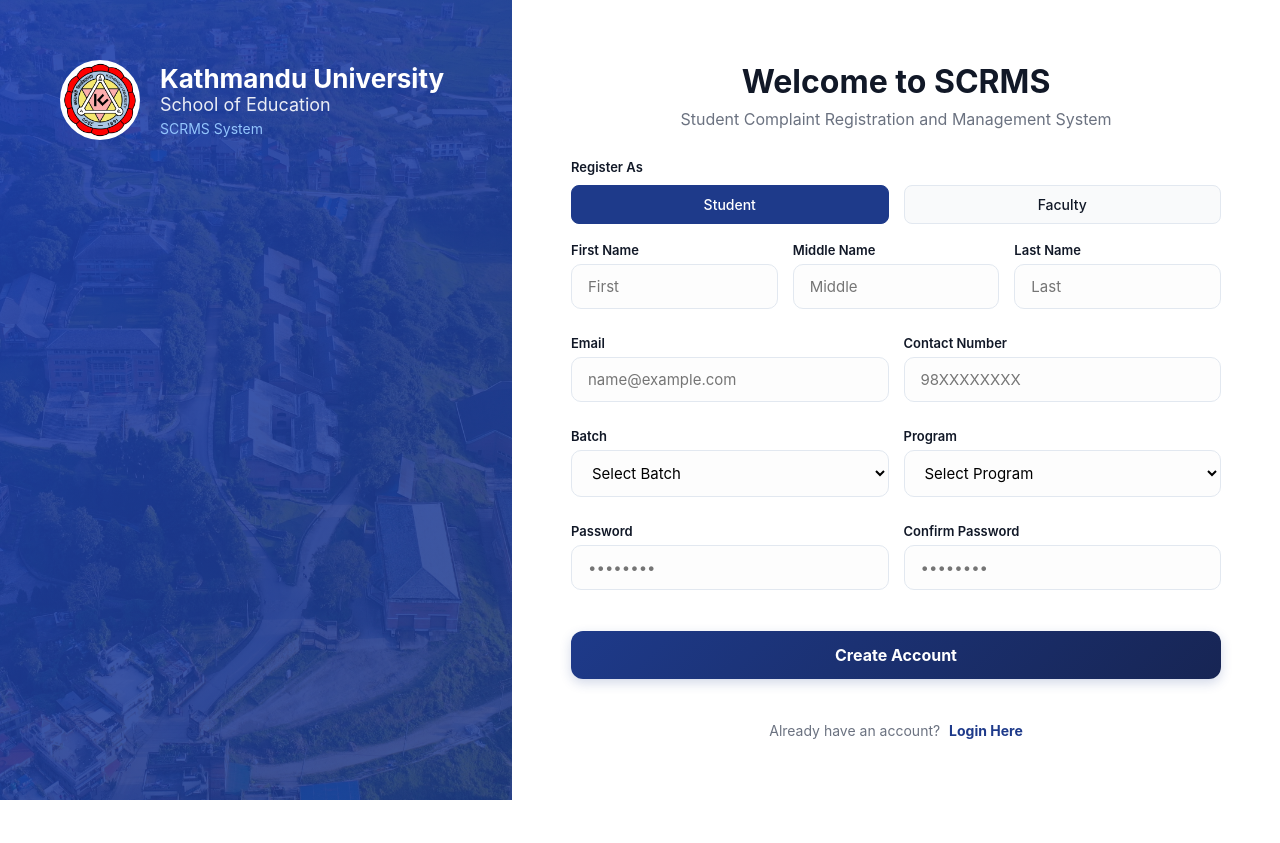
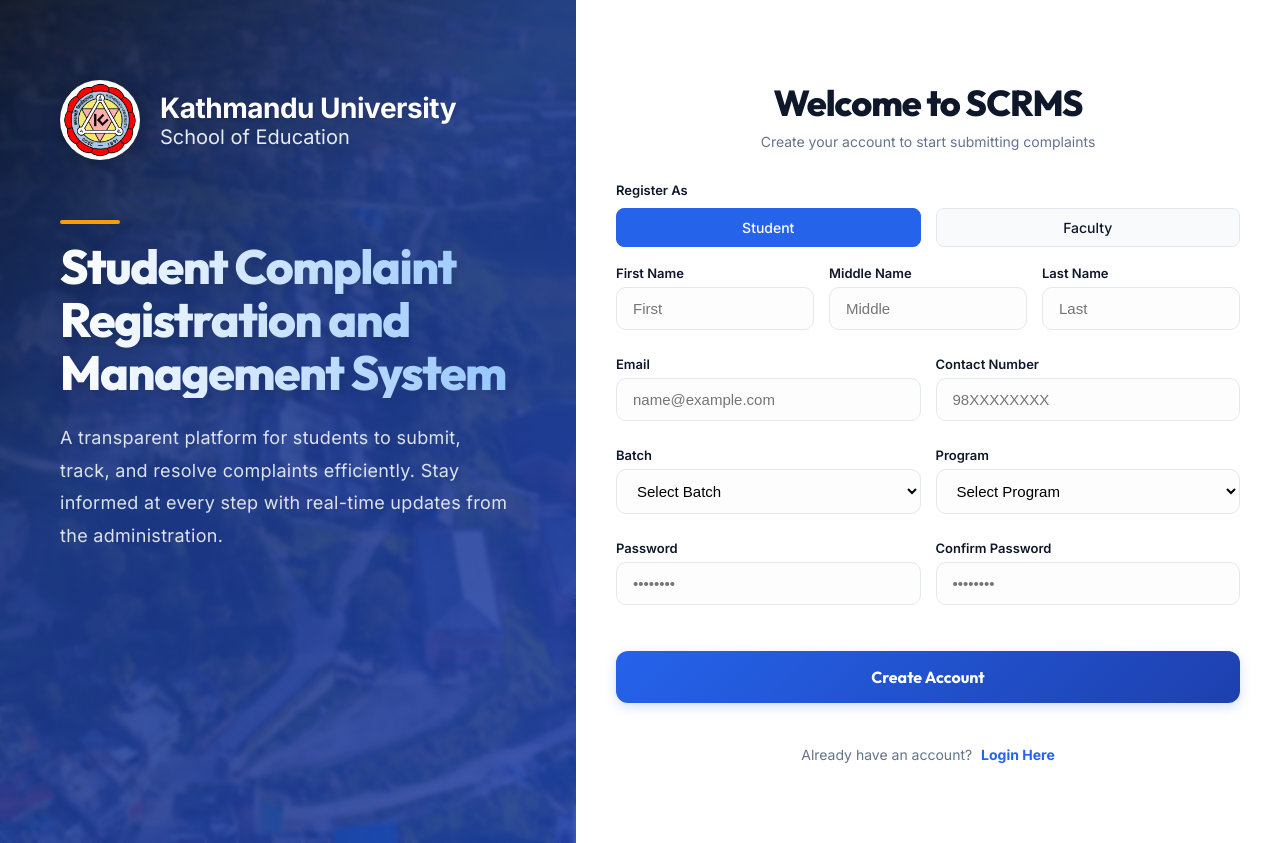
Before and after one commit to kabita-git/SCRMS, a PHP site: page /registration.php in a window 1280 px wide. Before the commit the page ends 800 px from the top, so only its background shows below. Run offline with PHP 8.4, Linux system fonts and the light colour scheme.

Commit message:
Optimize login & registration UI

```diff
--- a/Assets/Css/registration.css
+++ b/Assets/Css/registration.css
@@ -2,21 +2,29 @@
     margin: 0;
     padding: 0;
     box-sizing: border-box;
-    font-family: 'Inter', 'Segoe UI', system-ui, -apple-system, sans-serif;
 }
 
 :root {
-    --primary: #1e3a8a; /* Deep University Blue */
-    --primary-hover: #1e40af;
-    --accent: #4f46e5;
-    --text-main: #111827;
-    --text-muted: #6b7280;
+    --primary: #2563eb;
+    --primary-dark: #1e40af;
+    --primary-light: #60a5fa;
+    --accent: #f59e0b;
+    --text-main: #0f172a;
+    --text-muted: #64748b;
     --border: #e2e8f0;
+    --bg-light: #f8fafc;
+    --glass: rgba(255, 255, 255, 0.1);
+    --glass-border: rgba(255, 255, 255, 0.2);
+    --font-heading: 'Outfit', sans-serif;
+    --font-body: 'Inter', sans-serif;
 }
 
 body {
-    background: #fff;
+    background: var(--bg-light);
     min-height: 100vh;
+    font-family: var(--font-body);
+    color: var(--text-main);
+    overflow-x: hidden;
 }
 
 .split-container {
@@ -24,9 +32,9 @@ body {
     min-height: 100vh;
 }
 
-/* Reuse Left Panel Styles from login.css */
+/* Left Panel - matches login.css */
 .left-panel {
-    flex: 0 0 40%;
+    flex: 0 0 45%;
     position: relative;
     background: url('../images/KU.jpg');
     background-size: cover;
@@ -34,21 +42,29 @@ body {
     color: white;
     display: flex;
     overflow: hidden;
+    min-height: 100vh;
+    position: sticky;
+    top: 0;
 }
 
 .left-panel .overlay {
     position: absolute;
     inset: 0;
-    background: linear-gradient(135deg, rgba(30, 64, 175, 0.9) 0%, rgba(30, 58, 138, 0.85) 100%);
+    background: linear-gradient(135deg,
+        rgba(15, 23, 42, 0.95) 0%,
+        rgba(30, 58, 138, 0.9) 40%,
+        rgba(30, 64, 175, 0.85) 100%);
+    backdrop-filter: blur(2px);
 }
 
 .left-content {
     position: relative;
     z-index: 2;
-    padding: 60px;
+    padding: 80px 60px;
     display: flex;
     flex-direction: column;
-    justify-content: space-between;
+    justify-content: flex-start;
+    gap: 60px;
     width: 100%;
 }
 
@@ -62,14 +78,55 @@ body {
     width: 80px;
     height: 80px;
     border-radius: 50%;
-    border: 3px solid white;
+    border: 3px solid rgba(255, 255, 255, 0.9);
     object-fit: cover;
     background: white;
+    box-shadow: 0 4px 20px rgba(0, 0, 0, 0.2);
 }
 
-.brand-text h2 { font-size: 26px; font-weight: 700; }
-.brand-text h3 { font-size: 18px; font-weight: 400; opacity: 0.9; }
-.brand-text p { font-size: 14px; margin-top: 5px; color: #93c5fd; }
+.brand-text h2 { font-size: 28px; font-weight: 700; letter-spacing: -0.5px; text-shadow: 0 1px 3px rgba(0, 0, 0, 0.15); }
+.brand-text h3 { font-size: 20px; font-weight: 400; opacity: 0.9; }
+.brand-text p { font-size: 16px; margin-top: 5px; font-weight: 500; color: #93c5fd; }
+
+.system-info {
+    padding-top: 20px;
+    position: relative;
+}
+
+.system-info::before {
+    content: '';
+    position: absolute;
+    top: 0;
+    left: 0;
+    width: 60px;
+    height: 4px;
+    background: var(--accent);
+    border-radius: 2px;
+}
+
+.system-info .system-title {
+    font-family: var(--font-heading);
+    font-size: 48px;
+    font-weight: 800;
+    line-height: 1.1;
+    letter-spacing: -1.5px;
+    margin-bottom: 24px;
+    color: #fff;
+    background: linear-gradient(to right, #ffffff, #93c5fd);
+    -webkit-background-clip: text;
+    background-clip: text;
+    -webkit-text-fill-color: transparent;
+    filter: drop-shadow(0 4px 6px rgba(0,0,0,0.1));
+}
+
+.system-info .system-desc {
+    font-size: 18px;
+    line-height: 1.8;
+    color: rgba(255, 255, 255, 0.85);
+    max-width: 500px;
+    font-weight: 400;
+    letter-spacing: 0.3px;
+}
 
 .left-footer { font-size: 14px; opacity: 0.8; }
 
@@ -77,10 +134,10 @@ body {
 .right-panel {
     flex: 1;
     display: flex;
-    align-items: center;
+    align-items: flex-start;
     justify-content: center;
     background: white;
-    padding: 40px;
+    padding: 80px 40px;
 }
 
 /* Removed auth-toggle */
@@ -96,18 +153,25 @@ body {
 }
 
 .welcome-title {
-    font-size: 32px;
-    font-weight: 700;
+    font-family: var(--font-heading);
+    font-size: 36px;
+    font-weight: 800;
     color: var(--text-main);
     margin-bottom: 8px;
     text-align: center;
+    letter-spacing: -1px;
 }
 
-.welcome-subtitle {
-    font-size: 16px;
+.welcome-title::after {
+    content: 'Create your account to start submitting complaints';
+    display: block;
+    font-family: var(--font-body);
+    font-size: 14px;
+    font-weight: 400;
     color: var(--text-muted);
-    text-align: center;
-    margin-bottom: 30px;
+    letter-spacing: 0;
+    margin-top: 8px;
+    margin-bottom: 32px;
 }
 
 /* Form Layout */
@@ -133,7 +197,7 @@ input:focus, select:focus {
     border-color: var(--primary);
     background: white;
     outline: none;
-    box-shadow: 0 0 0 4px rgba(30, 58, 138, 0.1);
+    box-shadow: 0 0 0 4px rgba(37, 99, 235, 0.1);
 }
 
 /* Role Selector Styles */
@@ -160,23 +224,24 @@ input:focus, select:focus {
 
 .submit-btn {
     width: 100%;
-    padding: 14px;
-    background: linear-gradient(135deg, #1e3a8a 0%, #172554 100%);
+    padding: 16px;
+    background: linear-gradient(135deg, var(--primary) 0%, var(--primary-dark) 100%);
     color: white;
     border: none;
     border-radius: 12px;
+    font-family: var(--font-heading);
     font-size: 16px;
     font-weight: 700;
     cursor: pointer;
-    margin-top: 15px;
-    transition: all 0.3s ease;
-    box-shadow: 0 4px 12px rgba(30, 58, 138, 0.2);
+    transition: all 0.3s cubic-bezier(0.4, 0, 0.2, 1);
+    margin-top: 20px;
+    box-shadow: 0 4px 12px rgba(37, 99, 235, 0.2);
 }
 
 .submit-btn:hover {
-    background: linear-gradient(135deg, #1e40af 0%, #1e3a8a 100%);
     transform: translateY(-2px);
-    box-shadow: 0 6px 20px rgba(30, 58, 138, 0.3);
+    box-shadow: 0 8px 24px rgba(37, 99, 235, 0.3);
+    background: linear-gradient(135deg, #3b82f6 0%, var(--primary) 100%);
 }
 
 .form-footer {
@@ -207,8 +272,8 @@ input:focus, select:focus {
 .error-text { color: #dc2626; font-size: 12px; margin-top: 2px; }
 
 /* Responsive */
-@media (max-width: 1100px) { .left-panel { flex: 0 0 35%; } }
-@media (max-width: 900px) {
+@media (max-width: 1024px) { .left-panel { flex: 0 0 40%; } }
+@media (max-width: 850px) {
     .left-panel { display: none; }
     .right-panel { padding: 20px; }
 }
--- a/Assets/JS/registration.js
+++ b/Assets/JS/registration.js
@@ -12,7 +12,6 @@ document.addEventListener('DOMContentLoaded', function () {
     const confirmPasswordInput = document.getElementById('confirmPassword');
 
     const firstNameError = document.getElementById('firstNameError');
-    const middleNameError = document.getElementById('middleNameError');
     const lastNameError = document.getElementById('lastNameError');
     const emailError = document.getElementById('emailError');
     const contactError = document.getElementById('contactError');
@@ -24,13 +23,15 @@ document.addEventListener('DOMContentLoaded', function () {
     const roleRadios = document.querySelectorAll('input[name="userRole"]');
     const studentFields = document.getElementById('studentFields');
 
+    if (!registrationForm) return;
+
     // Role toggle handler
     roleRadios.forEach(radio => {
         radio.addEventListener('change', function() {
             if (this.value === 'Faculty') {
                 studentFields.style.display = 'none';
             } else {
-                studentFields.style.display = 'grid';
+                studentFields.style.display = 'flex'; // Uses flex for the new split layout
             }
         });
     });
@@ -41,67 +42,36 @@ document.addEventListener('DOMContentLoaded', function () {
         return emailRegex.test(email);
     }
 
-    // Clear error message on input
-    firstNameInput.addEventListener('input', function () {
-        firstNameError.textContent = '';
-        firstNameInput.style.borderColor = '#d1d5db';
+    // Set common visual styles on input
+    const inputs = registrationForm.querySelectorAll('input, select');
+    inputs.forEach(input => {
+        input.addEventListener('input', function() {
+            this.style.borderColor = '#e2e8f0';
+            const errId = this.id + 'Error';
+            const errEl = document.getElementById(errId);
+            if (errEl) errEl.textContent = '';
         });
-
-    lastNameInput.addEventListener('input', function () {
-        lastNameError.textContent = '';
-        lastNameInput.style.borderColor = '#d1d5db';
-    });
-
-    emailInput.addEventListener('input', function () {
-        emailError.textContent = '';
-        emailInput.style.borderColor = '#d1d5db';
-    });
-
-    contactInput.addEventListener('input', function () {
-        contactError.textContent = '';
-        contactInput.style.borderColor = '#d1d5db';
-    });
-
-    passwordInput.addEventListener('input', function () {
-        passwordError.textContent = '';
-        passwordInput.style.borderColor = '#d1d5db';
-    });
-
-    confirmPasswordInput.addEventListener('input', function () {
-        confirmPasswordError.textContent = '';
-        confirmPasswordInput.style.borderColor = '#d1d5db';
     });
 
     // Form submission handler
     registrationForm.addEventListener('submit', function (e) {
         e.preventDefault();
 
-        // Clear previous errors
-        firstNameError.textContent = '';
-        lastNameError.textContent = '';
-        emailError.textContent = '';
-        passwordError.textContent = '';
-        confirmPasswordError.textContent = '';
-
-        firstNameInput.style.borderColor = '#d1d5db';
-        lastNameInput.style.borderColor = '#d1d5db';
-        emailInput.style.borderColor = '#d1d5db';
-        contactInput.style.borderColor = '#d1d5db';
-        passwordInput.style.borderColor = '#d1d5db';
-        confirmPasswordInput.style.borderColor = '#d1d5db';
+        // Clear previous state
+        const errorTexts = registrationForm.querySelectorAll('.error-text');
+        errorTexts.forEach(t => t.textContent = '');
+        inputs.forEach(i => i.style.borderColor = '#e2e8f0');
 
         let isValid = true;
 
         // Validate names
-        const firstName = firstNameInput.value.trim();
-        if (firstName === '') {
+        if (firstNameInput.value.trim() === '') {
             firstNameError.textContent = 'Required';
             firstNameInput.style.borderColor = '#e74c3c';
             isValid = false;
         }
 
-        const lastName = lastNameInput.value.trim();
-        if (lastName === '') {
+        if (lastNameInput.value.trim() === '') {
             lastNameError.textContent = 'Required';
             lastNameInput.style.borderColor = '#e74c3c';
             isValid = false;
@@ -121,7 +91,6 @@ document.addEventListener('DOMContentLoaded', function () {
                 isValid = false;
             }
         }
-
 
         // Validate email
         const email = emailInput.value.trim();
@@ -173,17 +142,20 @@ document.addEventListener('DOMContentLoaded', function () {
 
         // If validation passes, send to server
         if (isValid) {
-            const registerBtn = registrationForm.querySelector('.register-btn');
-            const originalText = registerBtn.textContent;
+            // Updated to .submit-btn
+            const registerBtn = registrationForm.querySelector('.submit-btn');
+            const originalText = registerBtn ? registerBtn.textContent : 'Create Account';
+            if (registerBtn) {
                 registerBtn.textContent = 'Registering...';
                 registerBtn.disabled = true;
+            }
 
             // Prepare form data
             const formData = new FormData();
             formData.append('action', 'register');
-            formData.append('firstName', firstName);
+            formData.append('firstName', firstNameInput.value.trim());
             formData.append('middleName', middleNameInput.value.trim());
-            formData.append('lastName', lastName);
+            formData.append('lastName', lastNameInput.value.trim());
             formData.append('email', email);
             formData.append('contact', contact);
             formData.append('userRole', userRole);
@@ -200,72 +172,44 @@ document.addEventListener('DOMContentLoaded', function () {
             .then(response => response.json())
             .then(data => {
                 if (data.success) {
-                        // Show success message
                     const successMessage = document.createElement('div');
-                        successMessage.style.cssText = 'background-color: #d4edda; color: #155724; padding: 12px; border-radius: 4px; margin-bottom: 20px; border: 1px solid #c3e6cb;';
+                    successMessage.style.cssText = 'background-color: #dcfce7; color: #166534; padding: 12px; border-radius: 8px; margin-bottom: 20px; border: 1px solid #bbf7d0; font-size: 14px; text-align: center;';
                     successMessage.textContent = data.message;
-                        registrationForm.parentElement.insertBefore(successMessage, registrationForm);
+                    registrationForm.prepend(successMessage);
 
-                        // Reset form
                     registrationForm.reset();
 
-                        // Redirect to login after 2 seconds
                     setTimeout(() => {
                         window.location.href = data.redirect;
                     }, 2000);
                 } else {
-                        // Show server error message
                     const serverError = document.createElement('div');
-                        serverError.style.cssText = 'background-color: #f8d7da; color: #721c24; padding: 12px; border-radius: 4px; margin-bottom: 20px; border: 1px solid #f5c6cb;';
+                    serverError.style.cssText = 'background-color: #fee2e2; color: #991b1b; padding: 12px; border-radius: 8px; margin-bottom: 20px; border: 1px solid #fecaca; font-size: 14px; text-align: center;';
                     serverError.textContent = data.message;
-                        registrationForm.parentElement.insertBefore(serverError, registrationForm);
+                    registrationForm.prepend(serverError);
 
-                        // Reset button
+                    if (registerBtn) {
                         registerBtn.textContent = originalText;
                         registerBtn.disabled = false;
+                    }
 
-                        // Auto-remove error after 5 seconds
                     setTimeout(() => serverError.remove(), 5000);
                 }
             })
             .catch(error => {
                 console.error('Error:', error);
                 const serverError = document.createElement('div');
-                    serverError.style.cssText = 'background-color: #f8d7da; color: #721c24; padding: 12px; border-radius: 4px; margin-bottom: 20px; border: 1px solid #f5c6cb;';
+                serverError.style.cssText = 'background-color: #fee2e2; color: #991b1b; padding: 12px; border-radius: 8px; margin-bottom: 20px; border: 1px solid #fecaca; font-size: 14px; text-align: center;';
                 serverError.textContent = 'An error occurred during registration. Please try again.';
-                    registrationForm.parentElement.insertBefore(serverError, registrationForm);
+                registrationForm.prepend(serverError);
 
+                if (registerBtn) {
                     registerBtn.textContent = originalText;
                     registerBtn.disabled = false;
+                }
 
                 setTimeout(() => serverError.remove(), 5000);
             });
         }
     });
 });
-
-// Google Sign-In Callback
-function handleCredentialResponse(response) {
-    console.log("Encoded JWT ID token: " + response.credential);
-
-    // Send ID token to backend
-    const formData = new FormData();
-    formData.append('id_token', response.credential);
-
-    fetch('Includes/google-login.php', {
-        method: 'POST',
-        body: formData
-    })
-        .then(res => res.json())
-        .then(data => {
-            if (data.success) {
-                window.location.href = data.redirect;
-            } else {
-                alert("Google Sign-In failed: " + data.message);
-            }
-        })
-        .catch(err => {
-            console.error("Error during Google Sign-In:", err);
-            alert("An error occurred during Google Sign-In. Please try again.");
-        });
-}
--- a/registration.php
+++ b/registration.php
@@ -75,6 +75,17 @@ if ($_SERVER['REQUEST_METHOD'] === 'POST' && isset($_POST['action']) && $_POST['
     $stmt->bind_param("sssssssss", $firstName, $middleName, $lastName, $email, $contact, $batchVal, $programVal, $hashedPassword, $role);
 
     if ($stmt->execute()) {
+        // Send a welcome email
+        require_once 'Includes/Mailer.php';
+        $welcomeSubject = "Welcome to SCRMS - Account Created Successfully";
+        $welcomeBody = "
+            <p>Dear $firstName,</p>
+            <p>Your account has been successfully created in the <strong>Student Complaint Registration and Management System (SCRMS)</strong>.</p>
+            <p>You can now log in using your email address and track your complaints in real-time.</p>
+            <p>Best regards,<br>The SCRMS Team</p>
+        ";
+        MailManager::send($email, $welcomeSubject, $welcomeBody);
+
         echo json_encode([
             'success' => true,
             'message' => 'Registration successful! Please login with your credentials.',
@@ -102,7 +113,9 @@ if (isset($_SESSION['user_id'])) {
 <head>
     <meta charset="UTF-8">
     <meta name="viewport" content="width=device-width, initial-scale=1.0">
-    <title>Create Account - Student Complaint System</title>
+    <link rel="preconnect" href="https://fonts.googleapis.com">
+    <link rel="preconnect" href="https://fonts.gstatic.com" crossorigin>
+    <link href="https://fonts.googleapis.com/css2?family=Inter:wght@400;500;600;700&family=Outfit:wght@400;500;600;700;800&display=swap" rel="stylesheet">
     <link rel="stylesheet" href="Assets/css/registration.css">
 </head>
 <body>
@@ -116,8 +129,11 @@ if (isset($_SESSION['user_id'])) {
                     <div class="brand-text">
                         <h2>Kathmandu University</h2>
                         <h3>School of Education</h3>
-                        <p>SCRMS System</p>
                     </div>
+                </div>
+                <div class="system-info">
+                    <h1 class="system-title">Student Complaint Registration and Management System</h1>
+                    <p class="system-desc">A transparent platform for students to submit, track, and resolve complaints efficiently. Stay informed at every step with real-time updates from the administration.</p>
                 </div>
                 <div class="left-footer"></div>
             </div>
@@ -127,7 +143,6 @@ if (isset($_SESSION['user_id'])) {
         <div class="right-panel">
             <div class="form-container registration-width">
                 <h1 class="welcome-title">Welcome to SCRMS</h1>
-                <p class="welcome-subtitle">Student Complaint Registration and Management System</p>
 
                 <form id="registrationForm" class="modern-form">
                     <div class="form-group role-selector">
```
Also changed, not shown: Assets/Css/login.css (+110 -36 lines), Assets/JS/login.js (+19 -22 lines), index.php (+7 -2 lines). Lines whose indentation alone changed are shown as unchanged.
